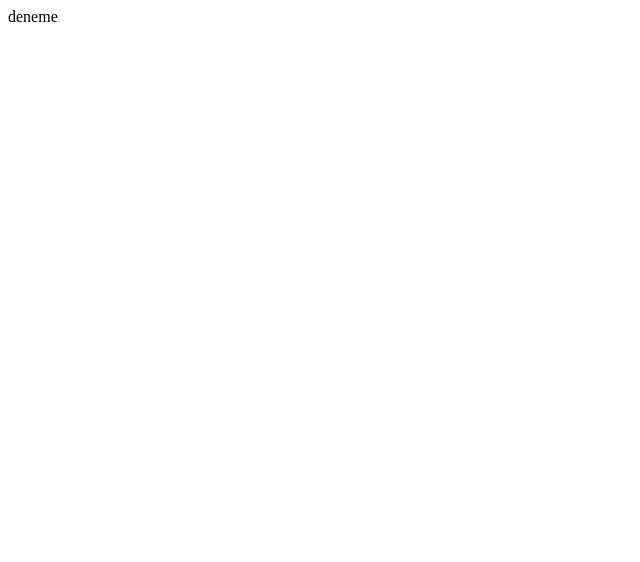
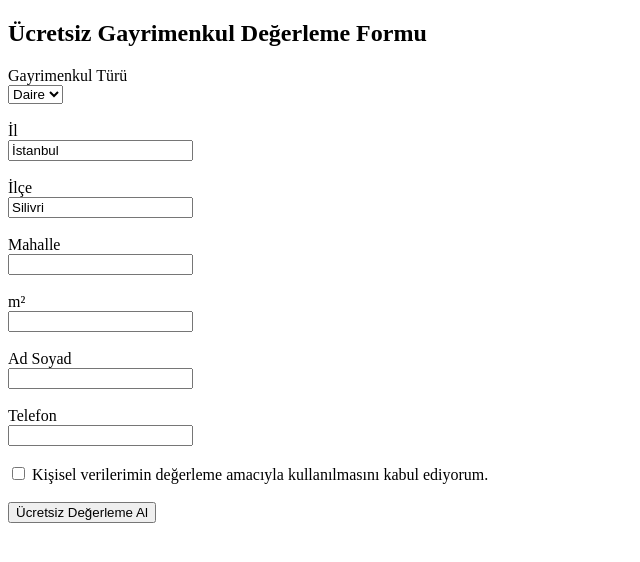
Before and after one commit to seraemlak34-lab/Emlakform, a website: page public/index.html in a window 1280 px wide. Shown: the whole page, without its empty margins (0-640 px from the left). Drawn offline with Linux system fonts and the light colour scheme.

Commit message:
Update index.html

```diff
--- a/public/index.html
+++ b/public/index.html
@@ -1 +1,65 @@
-deneme
+<!DOCTYPE html>
+<html lang="tr">
+<head>
+  <meta charset="UTF-8">
+  <title>Ücretsiz Gayrimenkul Değerleme</title>
+</head>
+<body>
+
+<h2>Ücretsiz Gayrimenkul Değerleme Formu</h2>
+
+<form id="degerlemeForm">
+  <label>Gayrimenkul Türü</label><br>
+  <select name="tur" required>
+    <option>Daire</option>
+    <option>Villa</option>
+    <option>Arsa</option>
+    <option>Tarla</option>
+    <option>Ticari</option>
+  </select><br><br>
+
+  <label>İl</label><br>
+  <input type="text" name="il" value="İstanbul"><br><br>
+
+  <label>İlçe</label><br>
+  <input type="text" name="ilce" value="Silivri"><br><br>
+
+  <label>Mahalle</label><br>
+  <input type="text" name="mahalle" required><br><br>
+
+  <label>m²</label><br>
+  <input type="number" name="metrekare" required><br><br>
+
+  <label>Ad Soyad</label><br>
+  <input type="text" name="adsoyad" required><br><br>
+
+  <label>Telefon</label><br>
+  <input type="tel" name="telefon" required><br><br>
+
+  <label>
+    <input type="checkbox" required>
+    Kişisel verilerimin değerleme amacıyla kullanılmasını kabul ediyorum.
+  </label><br><br>
+
+  <button type="submit">Ücretsiz Değerleme Al</button>
+</form>
+
+<script>
+document.getElementById("degerlemeForm").addEventListener("submit", async function(e) {
+  e.preventDefault();
+
+  const formData = Object.fromEntries(new FormData(this));
+
+  await fetch("/api/kaydet", {
+    method: "POST",
+    headers: { "Content-Type": "application/json" },
+    body: JSON.stringify(formData)
+  });
+
+  alert("Talebiniz alındı, sizinle iletişime geçilecektir.");
+  this.reset();
+});
+</script>
+
+</body>
+</html>
```
